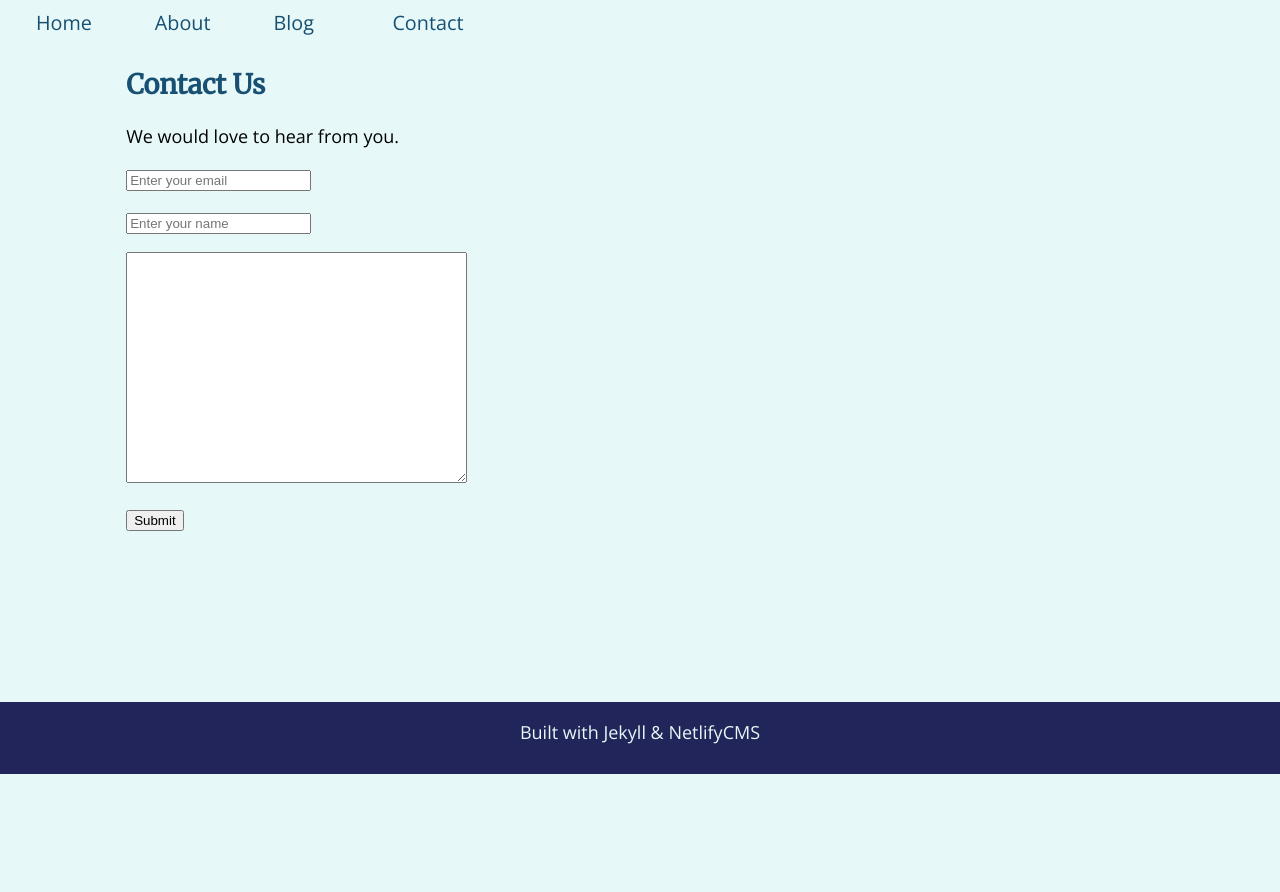
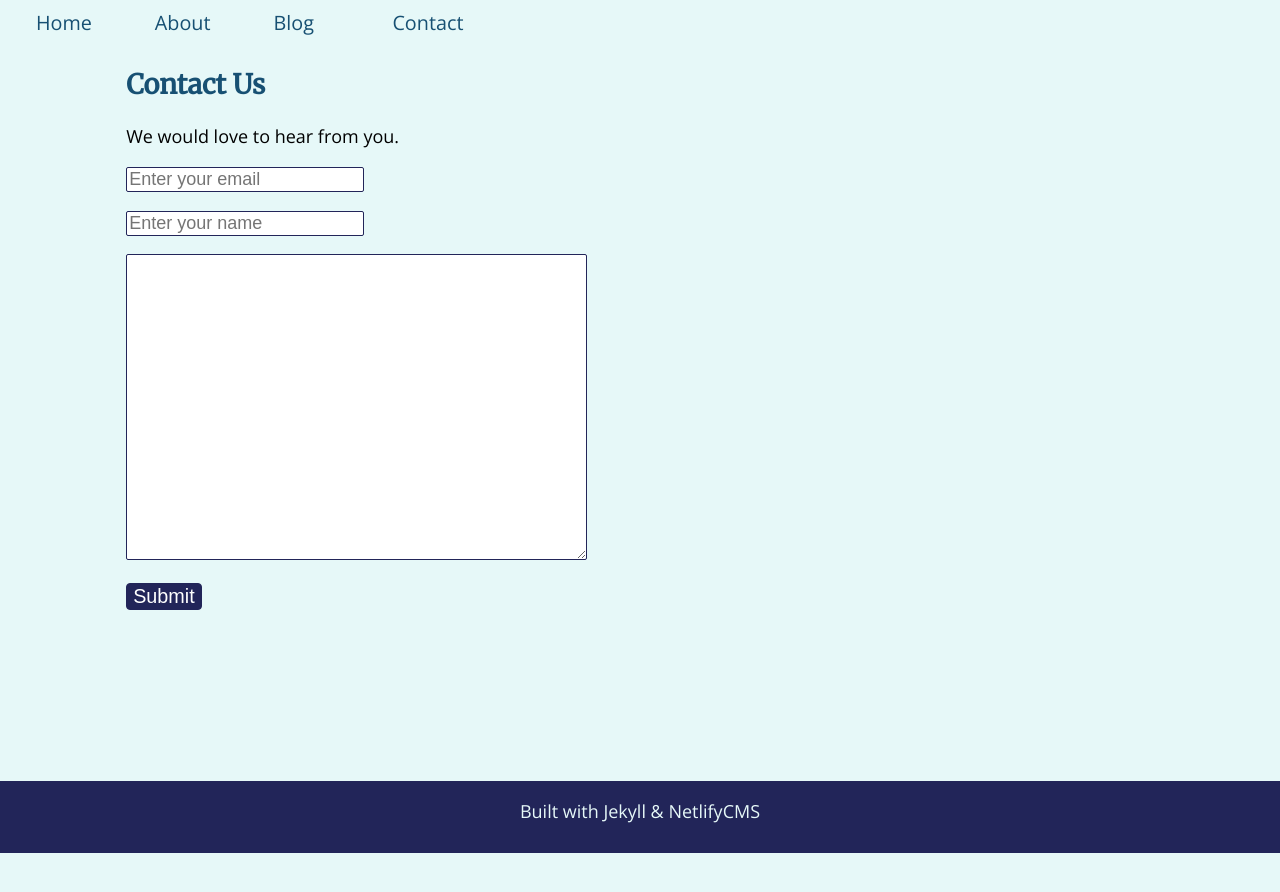
Before and after one commit to placeholdergit/cloneexpjekyllcms, a Jekyll site: the page built from contact.md, in a window 1280 px wide. Shown: the top 892 px of the page. Built offline with Jekyll 4.4.1, drawn with Linux system fonts in a browser that asks for light colours; a script that is not in the unit is left out.

Commit message:
Styling contact form

```diff
--- a/_sass/main.scss
+++ b/_sass/main.scss
@@ -76,6 +76,13 @@ article p > img {
   float: right;
   margin-left: 1em;
 }
+button {
+  color: $reverseColor;
+  background-color: $reverseBackground;
+  border: 1px solid $reverseBackground;
+  border-radius: 4px;
+  font-size: 1.1em;
+}
 footer {
   color: $footerColor;
   background-color: $footerBackground;
@@ -83,6 +90,11 @@ footer {
 hr {
   color: map-get($theme-name, "color-5"); // $bodyBackground;
   border-top: 4px solid $hrBorderTop;
+}
+input, textarea {
+  border: 1px solid $reverseBackground;
+  border-radius: 2px;
+  font-size: 1em;
 }
 nav {
   font-size: 1.1em;
```
